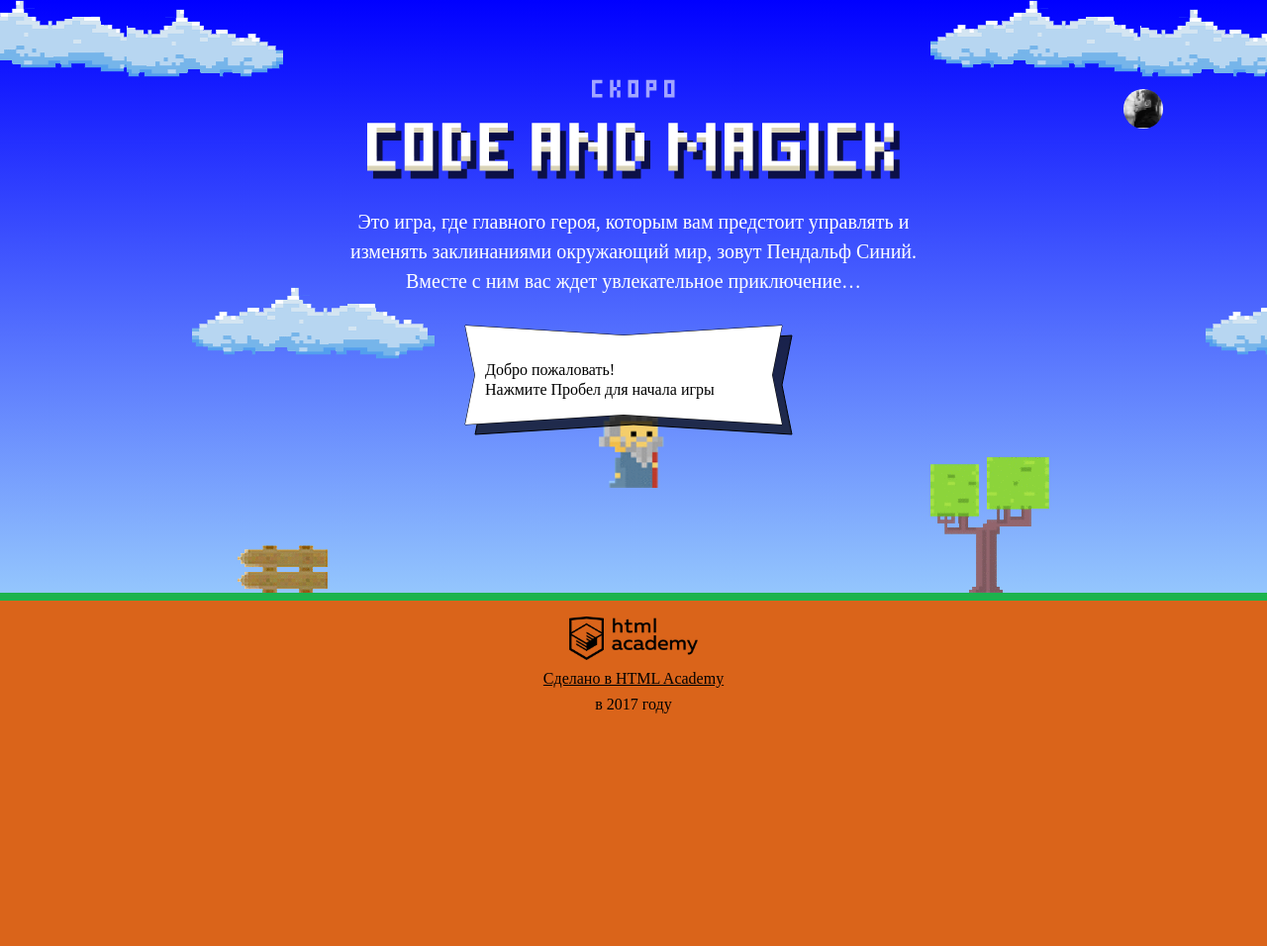
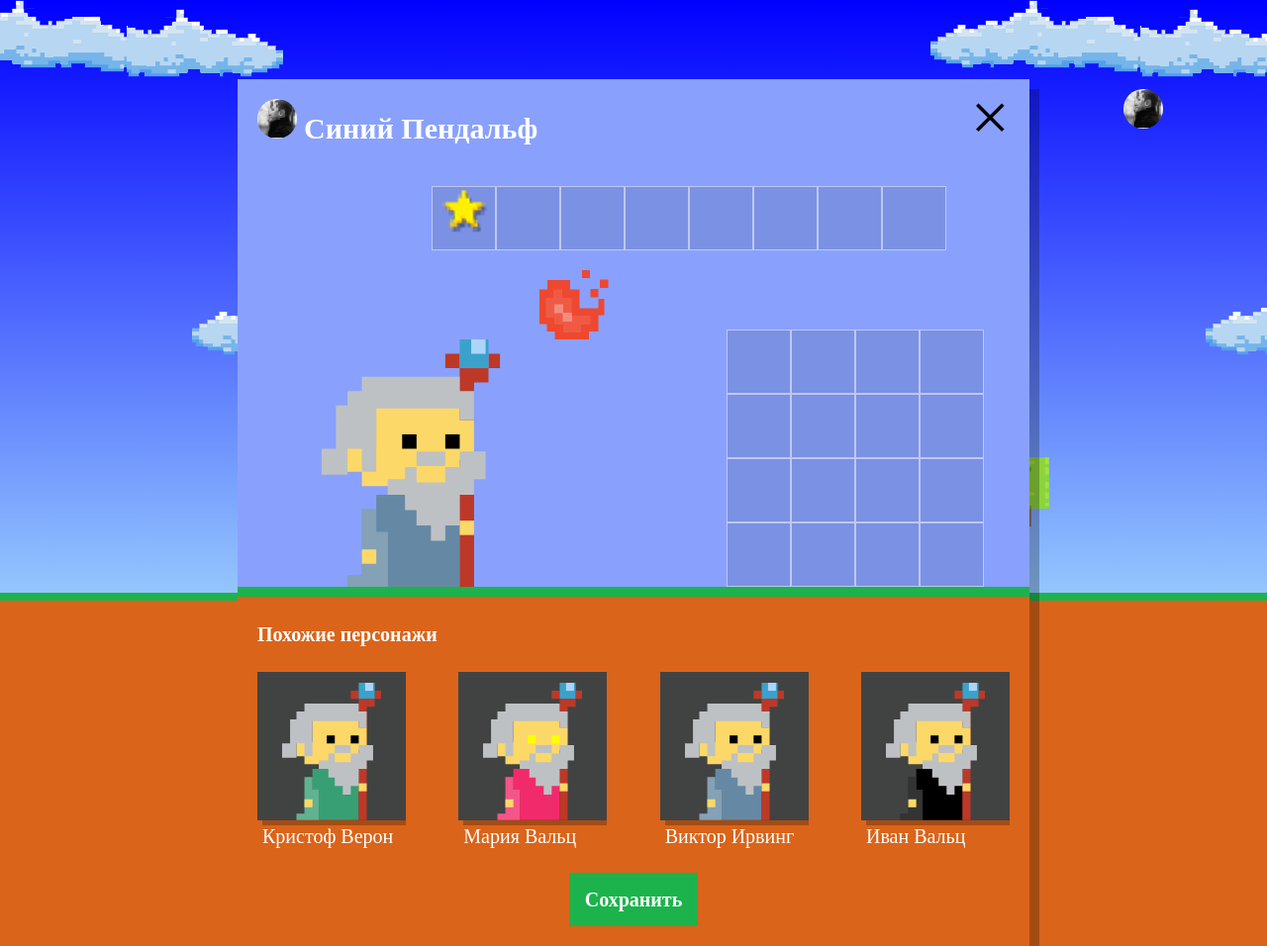
Before and after one commit to dmitryabov/1110293-code-and-magick-19, a website: page index.html in a window 1280 px wide. Shown: the whole page at 99% size. Before the commit the page ends 800 px from the top, so only its background shows below. Drawn offline with Linux system fonts and the light colour scheme; a web font is replaced by a local one.

Commit message:
добавил волшебников в dom

```diff
--- a/index.html
+++ b/index.html
@@ -204,6 +204,7 @@
   };
 </script>
 <script src="js/stat.js"></script>
+<script src="js/setup.js"></script>
 <script src="js/game.js"></script>
 
 </body>
--- /dev/null
+++ b/js/setup.js
@@ -0,0 +1,61 @@
+'use strict';
+
+
+var WIZARDS_NUMBER = 4;
+var WIZARD_NAMES = ['Иван', 'Хуан Себастьян', 'Мария', 'Кристоф', 'Виктор', 'Юлия',
+  'Люпита', 'Вашингтон'];
+var WIZARD_SURNAMES = ['да Марья', 'Верон', 'Мирабелла', 'Вальц', 'Онопко', 'Топольницкая',
+  'Нионго', 'Ирвинг'];
+var COAT_COLORS = ['rgb(101, 137, 164)', 'rgb(241, 43, 107)', 'rgb(146, 100, 161)',
+  'rgb(56, 159, 117)', 'rgb(215, 210, 55)', 'rgb(0, 0, 0)'];
+var AYES_COLORS = ['black', 'red', 'blue', 'yellow', 'gree'];
+
+var userDialog = document.querySelector('.setup');
+userDialog.classList.remove('hidden');
+
+var similarListElement = userDialog.querySelector('.setup-similar-list');
+
+var similarWizardTemplate = document.querySelector('#similar-wizard-template').
+content.querySelector('.setup-similar-item');
+
+
+var getRandomInt = function (arr) {
+  return Math.floor(Math.random() * arr.length);
+};
+
+
+var getWizards = function (numberOfWizards) {
+  var wizards = [];
+  for (var i = 0; i < numberOfWizards; i++) {
+    var object = {
+      name: WIZARD_NAMES[getRandomInt(WIZARD_NAMES)] + ' ' + WIZARD_SURNAMES[getRandomInt(WIZARD_SURNAMES)],
+      coatColor: COAT_COLORS[getRandomInt(COAT_COLORS)],
+      eyesColor: AYES_COLORS[getRandomInt(AYES_COLORS)]
+    };
+    wizards.push(object);
+  }
+  return wizards;
+};
+
+
+var renderWizards = function (arr) {
+  var wizardElement = similarWizardTemplate.cloneNode(true);
+  wizardElement.querySelector('.setup-similar-label').textContent = arr.name;
+  wizardElement.querySelector('.wizard-coat').style.fill = arr.coatColor;
+  wizardElement.querySelector('.wizard-eyes').style.fill = arr.eyesColor;
+  return wizardElement;
+};
+
+
+var addWizardsToFragment = function (int) {
+  var fragment = document.createDocumentFragment();
+  for (var i = 0; i < getWizards(int).length; i++) {
+    fragment.appendChild(renderWizards(getWizards(int)[i]));
+  }
+  return fragment;
+};
+
+
+similarListElement.appendChild(addWizardsToFragment(WIZARDS_NUMBER));
+
+userDialog.querySelector('.setup-similar').classList.remove('hidden');
--- a/js/stat.js
+++ b/js/stat.js
@@ -49,7 +49,7 @@ var getRandomInt = function (int) {
 };
 
 
-var paintBars = function (name) {
+var defineNames = function (name) {
   return (name === 'Вы') ? '#f00' : 'hsl(240, ' + getRandomInt(101) + '%' + ', 50%)';
 };
 
@@ -63,7 +63,7 @@ var renderBars = function (ctx, players, times) {
     var yCoordinate = BAR_GAP_TOP + heightBar;
     renderText(ctx, players[i], xCoordinate, TEXT_GAP_BOTTOM);
     renderText(ctx, Math.floor(times[i]), xCoordinate, BAR_GAP_TOP - TEXT_GAP_TOP + heightBar);
-    renderRectangle(ctx, xCoordinate, yCoordinate, paintBars(players[i]), BAR_WIDTH, heightBars);
+    renderRectangle(ctx, xCoordinate, yCoordinate, defineNames(players[i]), BAR_WIDTH, heightBars);
   }
 };
 
```
